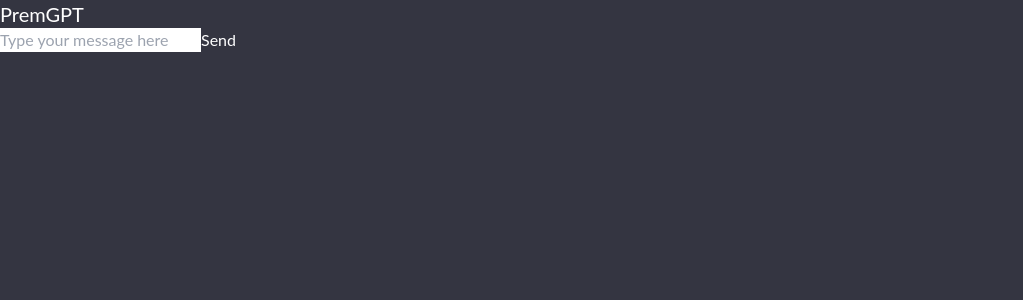
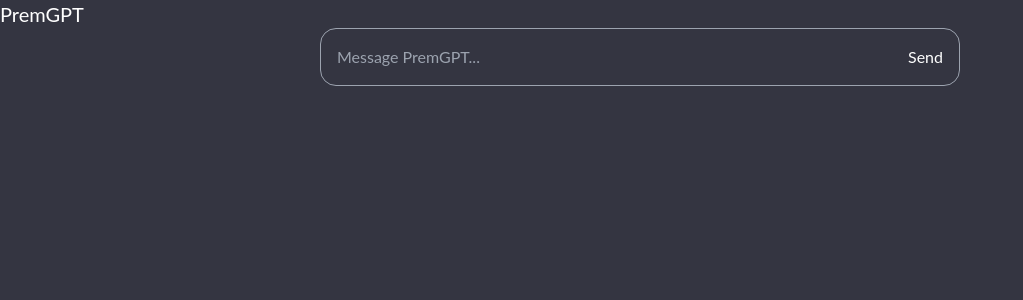
Before and after one commit to gprem09/CHATGPT-CLONE, a Next.js app in the folder frontend/: page / in a window 1280 px wide. Shown: the top 300 px of the page, without its empty margins (0-1023 px from the left). Built offline with nearby package versions, Linux system fonts and the light colour scheme.

Commit message:
fixing UI

```diff
--- a/frontend/pages/index.js
+++ b/frontend/pages/index.js
@@ -41,15 +41,15 @@
   return (
     <main className='min-h-screen bg-rgba'>
       <h1 className='text-xl'>PremGPT</h1>
-      <div>
+      <div className='flex justify-center'>
         {conversation.map((msg, index) => (
           <p key={index} className={msg.type === 'user' ? 'user-style' : 'bot-style'}>
             {msg.text}
           </p>
         ))}
       </div>
-      <form onSubmit={handleSubmit}>
-        <input className='text-black' type="text" value={userInput} onChange={handleInputChange} placeholder="Type your message here" />
+      <form className='flex p-4 space-x-5 border border-gray-400 rounded-2xl w-1/2 mx-auto' onSubmit={handleSubmit}>
+        <input className='bg-transparent focus:outline-none flex-1' type="text" value={userInput} onChange={handleInputChange} placeholder="Message PremGPT..." />
         <button type="submit">Send</button>
       </form>
     </main>
```
